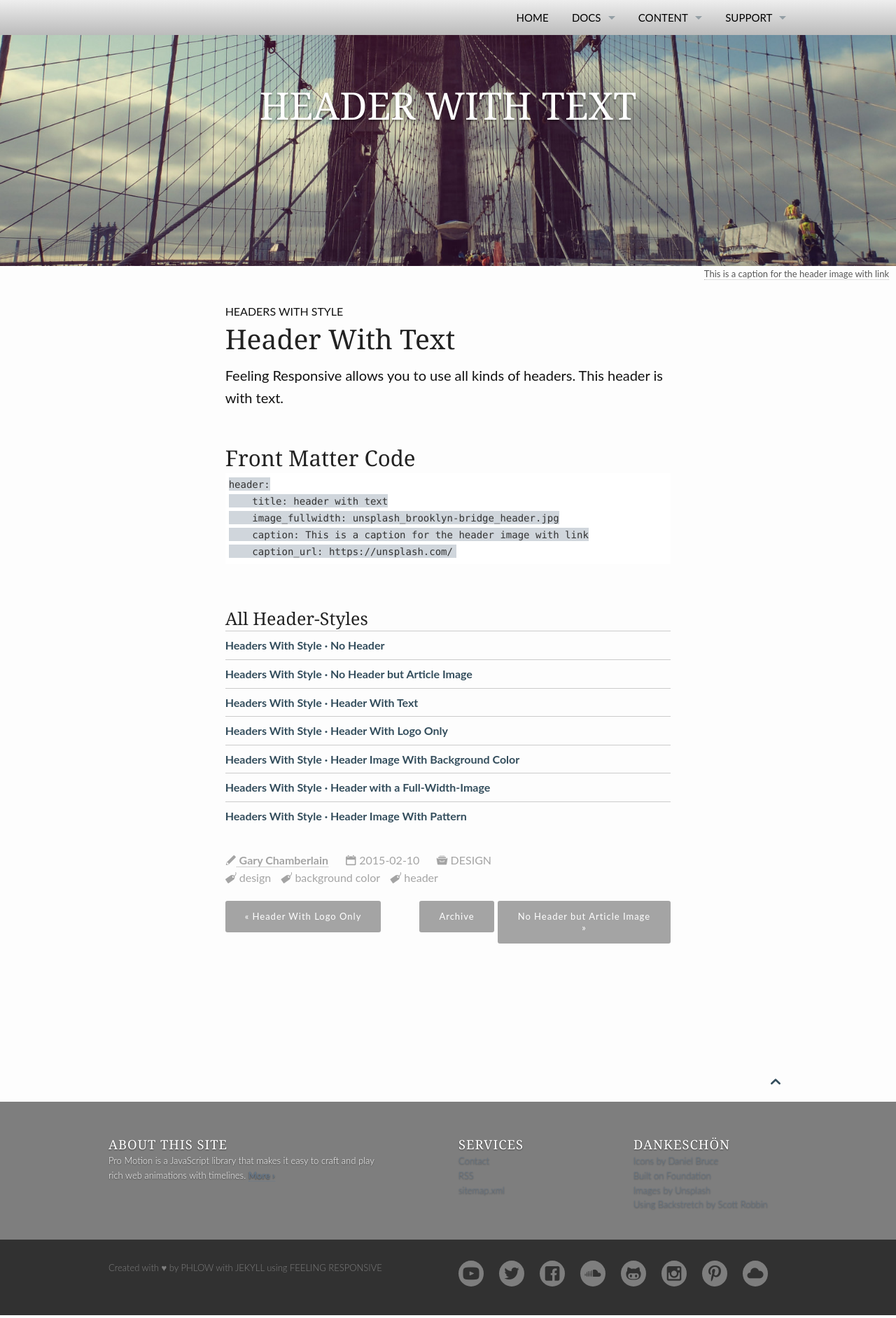
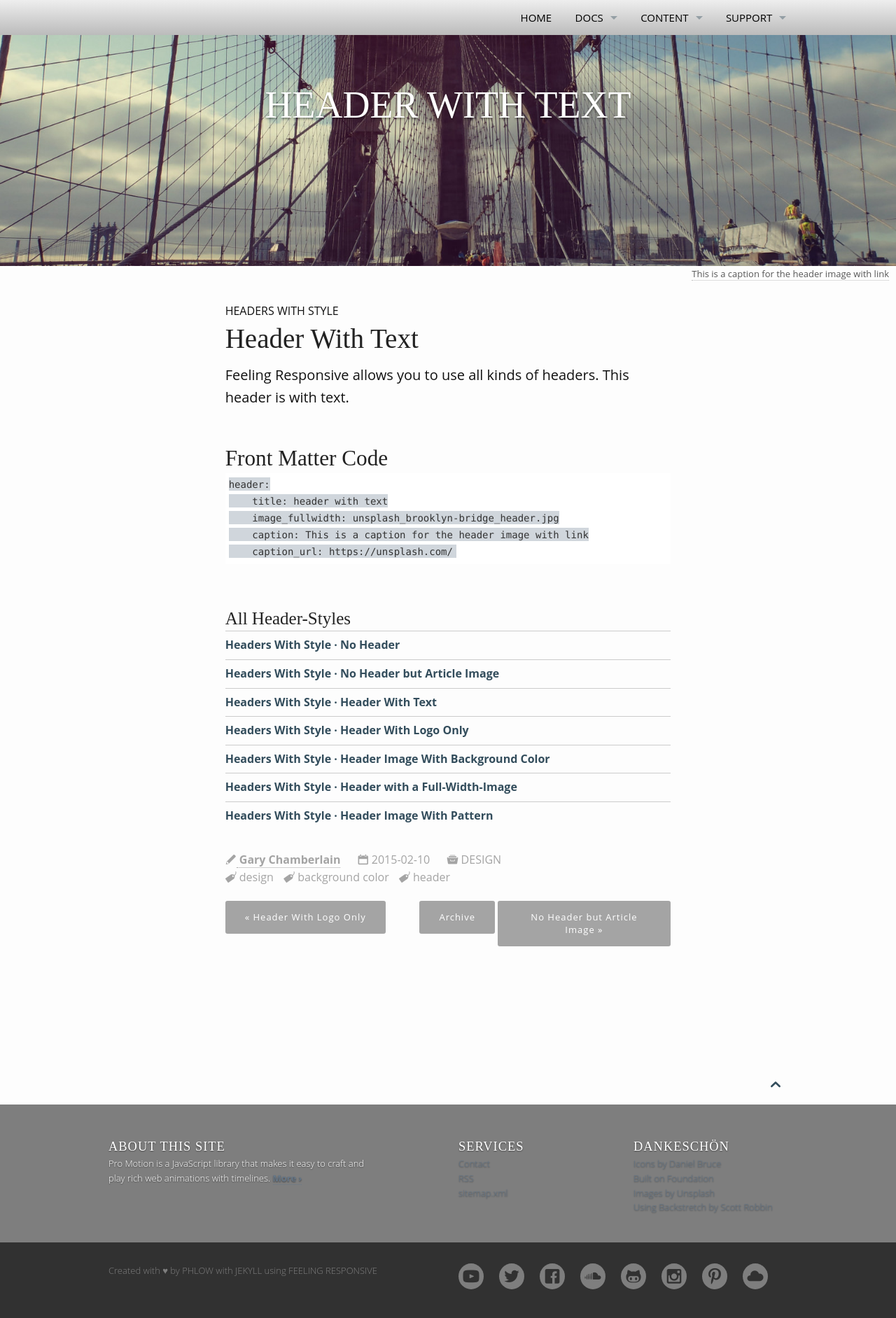
Before and after one commit to ProGraphics/prostyle.io, a Jekyll site: the page built from _posts/design/2015-02-10-header-with-text.md, in a window 1280 px wide. Shown: the whole page at 70% size. Built offline with Jekyll 4.4.1, drawn with Linux system fonts in a browser that asks for light colours.

Commit message:
Update _02_settings_typography.scss

```diff
--- a/_sass/_02_settings_typography.scss
+++ b/_sass/_02_settings_typography.scss
@@ -21,8 +21,8 @@ $rem-base: $base-font-size;
 $base-line-height: 1.5 !default;
 
 
-$font-family-sans-serif: "Lato", "Helvetica Neue", Helvetica, Arial, sans-serif;
-$font-family-serif: "Volkhov", Georgia, Times, serif;
+$font-family-sans-serif: 'Open Sans', sans-serif;
+$font-family-serif: 'Courgette', cursive;
 $font-family-monospace: "Lucida Console", Monaco, monospace;
 
 $body-font-family: $font-family-sans-serif;
```
